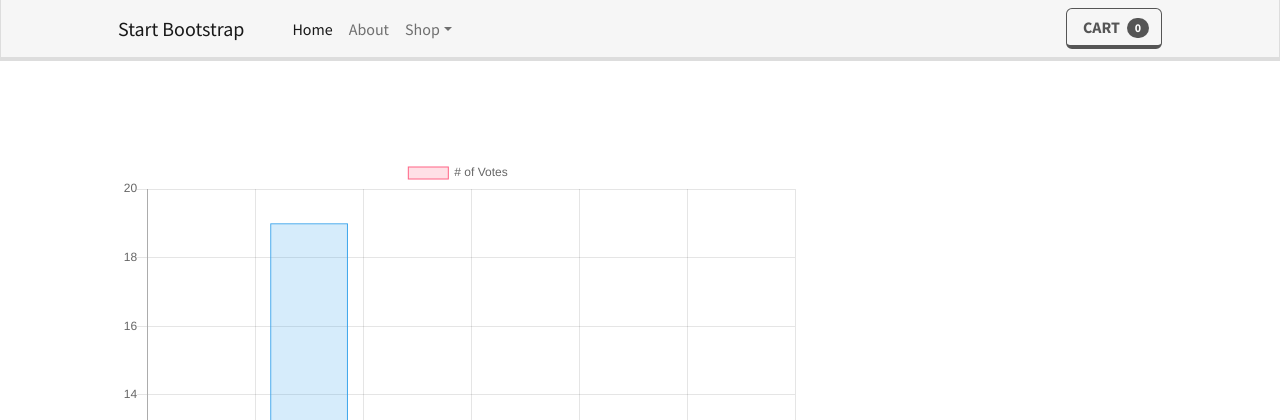
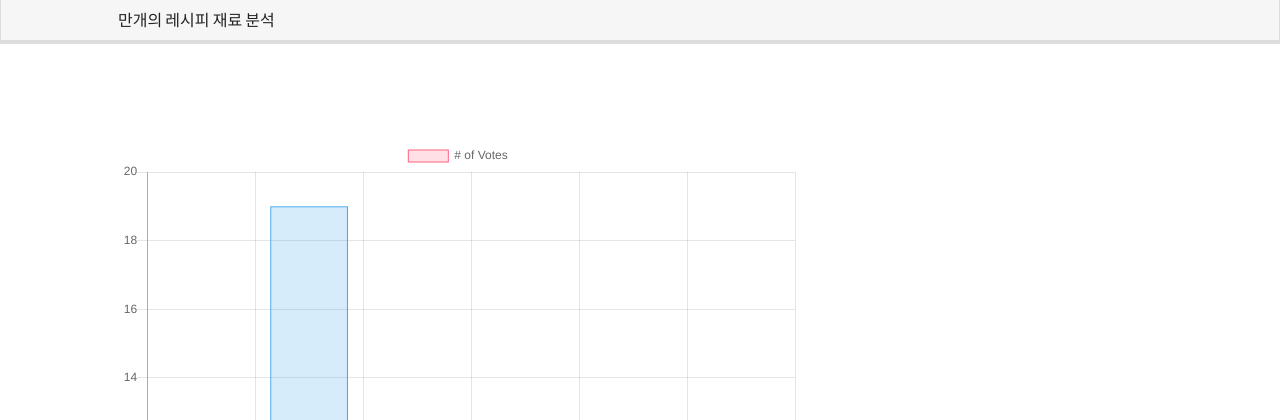
Before and after one commit to Sty1ish/Mangae-s-recipe, a Django app: page /dashboard/ in a window 1280 px wide. Shown: the top 420 px of the page. Run offline with Django 5.2, Linux system fonts and the light colour scheme; data comes from the database, SQL or seed files in the repository; grey boxes labelled with a size stand in for pictures from a placeholder-image service; some libraries are stand-ins or nearby versions.

Commit message:
Header 수정
버튼 누르면 아래로 리스트 뜨는 기능 주석처리
제목에 링크 제거

```diff
--- a/mysite/dashboard/templates/index.html
+++ b/mysite/dashboard/templates/index.html
@@ -17,8 +17,8 @@
     <!-- Navigation -->
     <nav class="navbar navbar-expand-lg navbar-light bg-light">
       <div class="container px-4 px-lg-5">
-        <a class="navbar-brand" href="#!">Start Bootstrap</a>
-        <button class="navbar-toggler" type="button" data-bs-toggle="collapse" data-bs-target="#navbarSupportedContent" aria-controls="navbarSupportedContent" aria-expanded="false" aria-label="Toggle navigation"><span class="navbar-toggler-icon"></span></button>
+        <span class="navbar-title">만개의 레시피 재료 분석</span>
+        <!-- <button class="navbar-toggler" type="button" data-bs-toggle="collapse" data-bs-target="#navbarSupportedContent" aria-controls="navbarSupportedContent" aria-expanded="false" aria-label="Toggle navigation"><span class="navbar-toggler-icon"></span></button>
         <div class="collapse navbar-collapse" id="navbarSupportedContent">
           <ul class="navbar-nav me-auto mb-2 mb-lg-0 ms-lg-4">
             <li class="nav-item">
@@ -52,7 +52,7 @@
               <span class="badge bg-dark text-white ms-1 rounded-pill">0</span>
             </button>
           </form>
-        </div>
+        </div> -->
       </div>
     </nav>
     <!-- Product section -->
```
